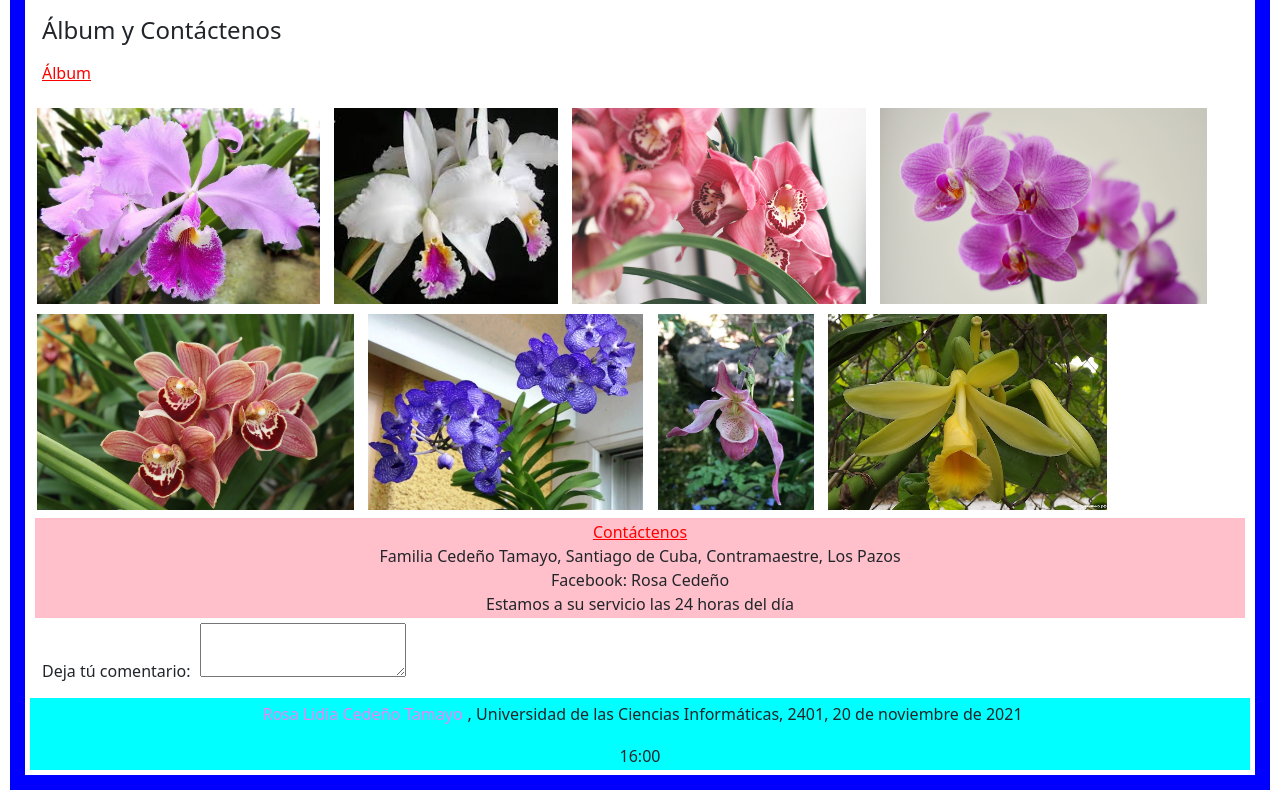
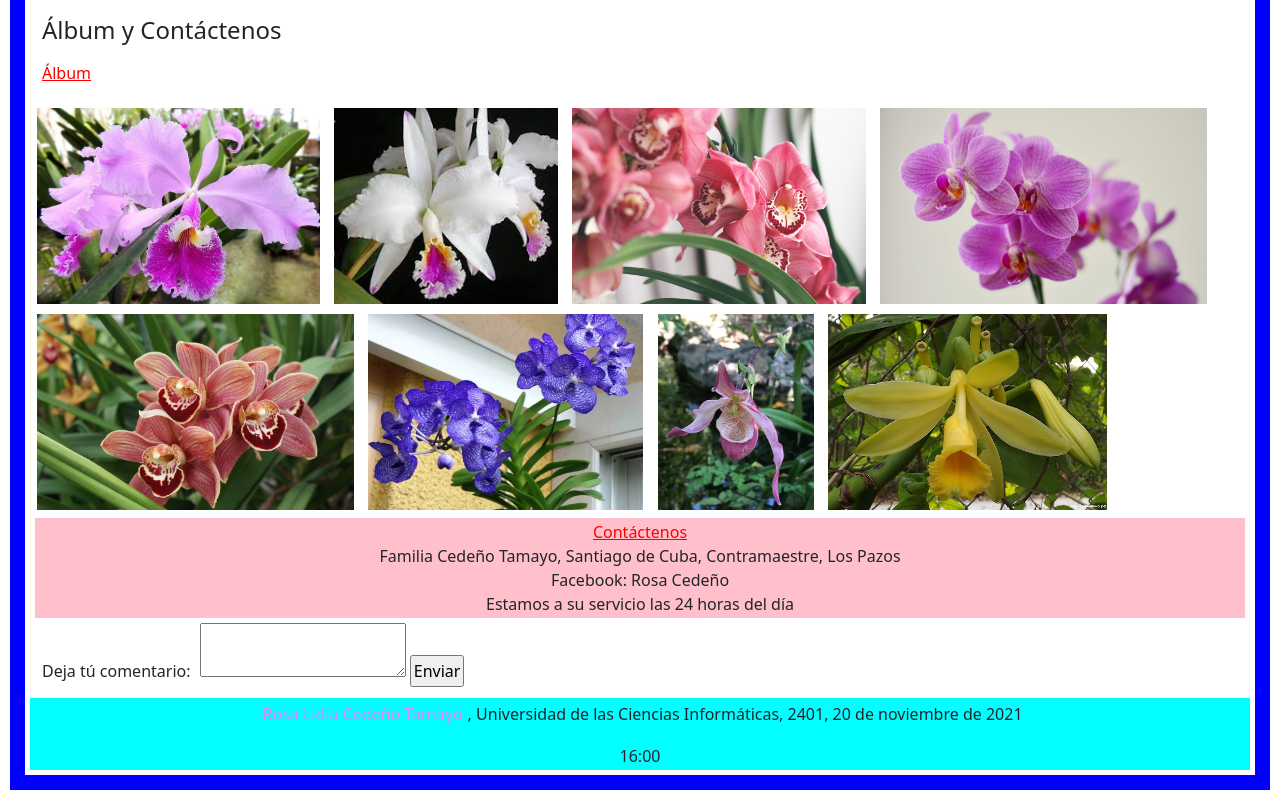
Before and after one commit to rosalct/p5-web, a plain HTML site: page index.html in a window 1280 px wide. Shown: the part 1844-2644 px from the top of the page. Drawn offline with nearby package versions, Linux system fonts and the light colour scheme.

Commit message:
Update index.html

```diff
--- a/index.html
+++ b/index.html
@@ -166,6 +166,7 @@ Es  Amor, afecto, admiración y cariño .
 
            <label > Deja tú comentario:</label>
         <textarea id="search" name="comenta"></textarea>
+        <input class="sendButton" type="button" value="Enviar">
 
         </form>
         </section>
```
